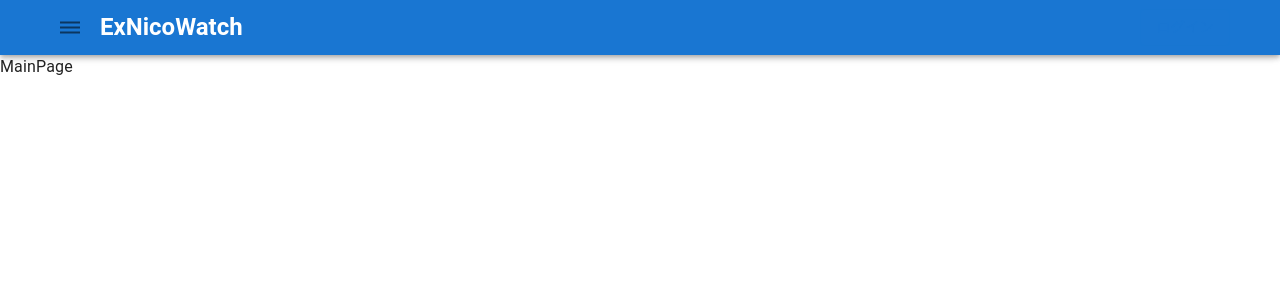
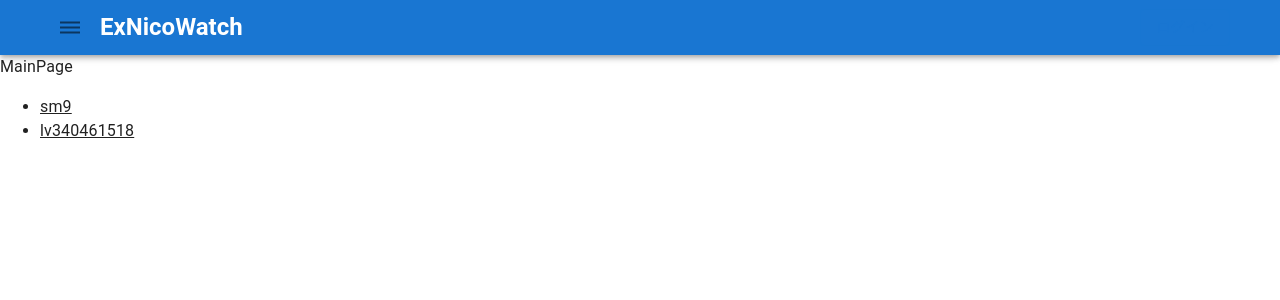
Before and after one commit to exnicowatch/ex-front, a React (Create React App) app: page / in a window 1280 px wide. Shown: the top 300 px of the page. Built offline with nearby package versions, Linux system fonts and the light colour scheme.

Commit message:
dev: main page tmp

```diff
--- a/src/pages/main/MainPage.tsx
+++ b/src/pages/main/MainPage.tsx
@@ -1,8 +1,19 @@
 import React from "react";
+import { Link } from "react-router-dom";
 import Styled from "./MainPage.module.scss";
 
 const MainPage = () => {
-  return <div className={Styled.mainPage}>MainPage</div>;
+  return <div className={Styled.mainPage}>
+    MainPage
+    <ul>
+      <li>
+        <Link to="/watch/sm9">sm9</Link>
+      </li>
+      <li>
+        <Link to="/watch/lv340461518">lv340461518</Link>
+      </li>
+    </ul>
+  </div>;
 };
 
 export default MainPage;
```
